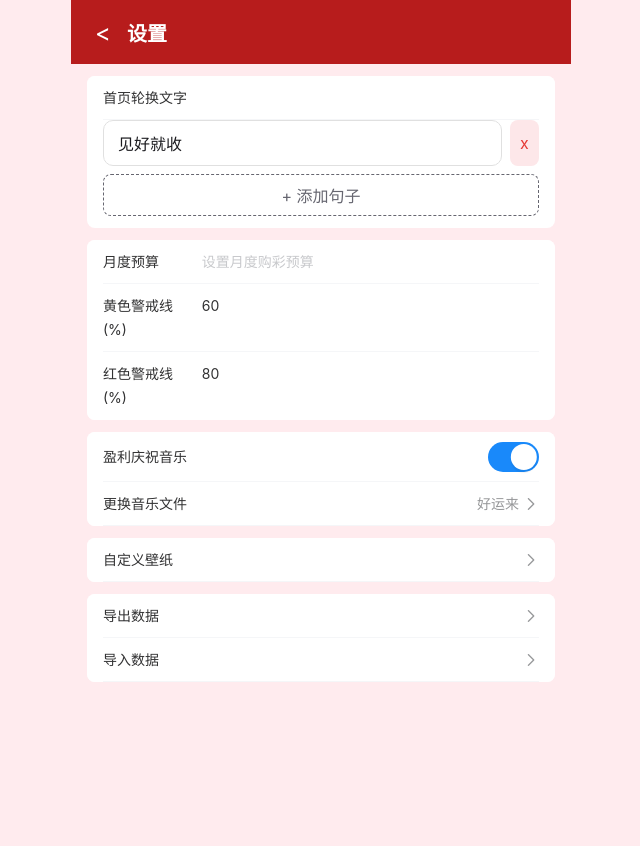
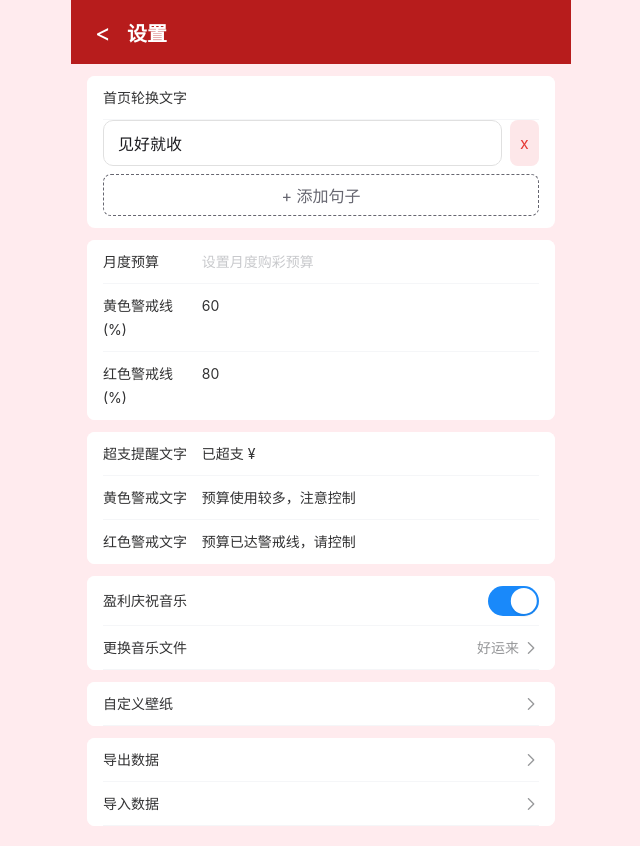
Before and after one commit to loadwww/Scratch-Track, a Vue app in the folder web/: page /#/settings in a window 1280 px wide. Shown: the whole page, without its empty margins (319-959 px from the left). Before the commit the page ends 800 px from the top, so only its background shows below. Built offline with nearby package versions, Linux system fonts and the light colour scheme.

Commit message:
幸运池持久化+预算提醒可设置+首页盈收文字

```diff
--- a/web/src/stores/settings.js
+++ b/web/src/stores/settings.js
@@ -6,6 +6,9 @@ export const useSettingsStore = defineStore('settings', () => {
   const monthlyBudget = ref(Number(localStorage.getItem('monthlyBudget') || 0))
   const budgetWarnPercent = ref(Number(localStorage.getItem('budgetWarnPercent') || 60))
   const budgetAlertPercent = ref(Number(localStorage.getItem('budgetAlertPercent') || 80))
+  const budgetOverText = ref(localStorage.getItem('budgetOverText') || '已超支 ¥')
+  const budgetWarnText = ref(localStorage.getItem('budgetWarnText') || '预算使用较多，注意控制')
+  const budgetAlertText = ref(localStorage.getItem('budgetAlertText') || '预算已达警戒线，请控制')
   const themeColor = ref(localStorage.getItem('themeColor') || '#B71C1C')
   const wallpaper = ref(localStorage.getItem('wallpaper') || '')
   const musicEnabled = ref(localStorage.getItem('musicEnabled') !== 'false')
@@ -18,6 +21,9 @@ export const useSettingsStore = defineStore('settings', () => {
   watch(monthlyBudget, v => localStorage.setItem('monthlyBudget', String(v)))
   watch(budgetWarnPercent, v => localStorage.setItem('budgetWarnPercent', String(v)))
   watch(budgetAlertPercent, v => localStorage.setItem('budgetAlertPercent', String(v)))
+  watch(budgetOverText, v => localStorage.setItem('budgetOverText', v))
+  watch(budgetWarnText, v => localStorage.setItem('budgetWarnText', v))
+  watch(budgetAlertText, v => localStorage.setItem('budgetAlertText', v))
   watch(themeColor, v => localStorage.setItem('themeColor', v))
   watch(wallpaper, v => localStorage.setItem('wallpaper', v))
   watch(musicEnabled, v => localStorage.setItem('musicEnabled', String(v)))
@@ -27,7 +33,9 @@ export const useSettingsStore = defineStore('settings', () => {
   watch(lastClaimDate, v => localStorage.setItem('lastClaimDate', v))
 
   return {
-    marqueeTexts, monthlyBudget, budgetWarnPercent, budgetAlertPercent, themeColor, wallpaper,
+    marqueeTexts, monthlyBudget, budgetWarnPercent, budgetAlertPercent,
+    budgetOverText, budgetWarnText, budgetAlertText,
+    themeColor, wallpaper,
     musicEnabled, musicName, musicData, scratchDailyCoins, lastClaimDate
   }
 })
--- a/web/src/views/Home.vue
+++ b/web/src/views/Home.vue
@@ -17,6 +17,10 @@
         <div class="stat-item">
           <div class="stat-label">本月中奖</div>
           <div class="stat-value" style="color: #43A047">¥{{ monthWin.toFixed(2) }}</div>
+        </div>
+        <div class="stat-item">
+          <div class="stat-label" :class="profitClass">本月盈收</div>
+          <div class="stat-value" :class="profitClass">{{ profit >= 0 ? '+' : '' }}¥{{ profit.toFixed(2) }}</div>
         </div>
         <div class="stat-item">
           <div class="stat-label" :class="profitClass">盈亏比</div>
@@ -117,9 +121,9 @@ const budgetBarColor = computed(() => {
 const budgetAlert = computed(() => {
   if (settings.monthlyBudget <= 0) return ''
   const pct = monthInvest.value / settings.monthlyBudget
-  if (pct > 1) return `已超支 ¥${(monthInvest.value - settings.monthlyBudget).toFixed(2)}`
-  if (pct >= settings.budgetAlertPercent / 100) return '预算已达警戒线，请控制'
-  if (pct >= settings.budgetWarnPercent / 100) return '预算使用较多，注意控制'
+  if (pct > 1) return `${settings.budgetOverText}${(monthInvest.value - settings.monthlyBudget).toFixed(2)}`
+  if (pct >= settings.budgetAlertPercent / 100) return settings.budgetAlertText
+  if (pct >= settings.budgetWarnPercent / 100) return settings.budgetWarnText
   return ''
 })
 const alertColor = computed(() => {
--- a/web/src/views/Random.vue
+++ b/web/src/views/Random.vue
@@ -51,15 +51,18 @@
 </template>
 
 <script setup>
-import { ref } from 'vue'
+import { ref, watch } from 'vue'
 
 const minVal = ref(1)
 const maxVal = ref(100)
 const result = ref(null)
 const poolInput = ref('')
-const poolNumbers = ref([])
-const poolCreated = ref(false)
+const poolNumbers = ref(JSON.parse(localStorage.getItem('poolNumbers') || '[]'))
+const poolCreated = ref(JSON.parse(localStorage.getItem('poolCreated') || 'false'))
 const poolResult = ref(null)
+
+watch(poolNumbers, v => localStorage.setItem('poolNumbers', JSON.stringify(v)), { deep: true })
+watch(poolCreated, v => localStorage.setItem('poolCreated', JSON.stringify(v)))
 
 function generate() {
   const min = Number(minVal.value)
--- a/web/src/views/Settings.vue
+++ b/web/src/views/Settings.vue
@@ -20,6 +20,12 @@
       <van-field label="月度预算" v-model="budgetInput" type="number" placeholder="设置月度购彩预算" @blur="saveBudget" />
       <van-field label="黄色警戒线(%)" v-model="warnInput" type="number" placeholder="默认60" @blur="saveWarn" />
       <van-field label="红色警戒线(%)" v-model="alertInput" type="number" placeholder="默认80" @blur="saveAlert" />
+    </van-cell-group>
+
+    <van-cell-group inset style="margin-top: 12px">
+      <van-field label="超支提醒文字" v-model="overText" placeholder="如：已超支 ¥" @blur="saveOverText" />
+      <van-field label="黄色警戒文字" v-model="warnText" placeholder="如：预算使用较多，注意控制" @blur="saveWarnText" />
+      <van-field label="红色警戒文字" v-model="alertText" placeholder="如：预算已达警戒线，请控制" @blur="saveAlertText" />
     </van-cell-group>
 
     <van-cell-group inset style="margin-top: 12px">
@@ -56,6 +62,9 @@ const settings = useSettingsStore()
 const budgetInput = ref(String(settings.monthlyBudget || ''))
 const warnInput = ref(String(settings.budgetWarnPercent || 60))
 const alertInput = ref(String(settings.budgetAlertPercent || 80))
+const overText = ref(settings.budgetOverText || '已超支 ¥')
+const warnText = ref(settings.budgetWarnText || '预算使用较多，注意控制')
+const alertText = ref(settings.budgetAlertText || '预算已达警戒线，请控制')
 const musicInput = ref(null)
 const wallpaperInput = ref(null)
 const importInput = ref(null)
@@ -68,6 +77,15 @@ function saveWarn() {
 }
 function saveAlert() {
   settings.budgetAlertPercent = Number(alertInput.value) || 80
+}
+function saveOverText() {
+  settings.budgetOverText = overText.value || '已超支 ¥'
+}
+function saveWarnText() {
+  settings.budgetWarnText = warnText.value || '预算使用较多，注意控制'
+}
+function saveAlertText() {
+  settings.budgetAlertText = alertText.value || '预算已达警戒线，请控制'
 }
 
 function pickMusic() { musicInput.value?.click() }
```
